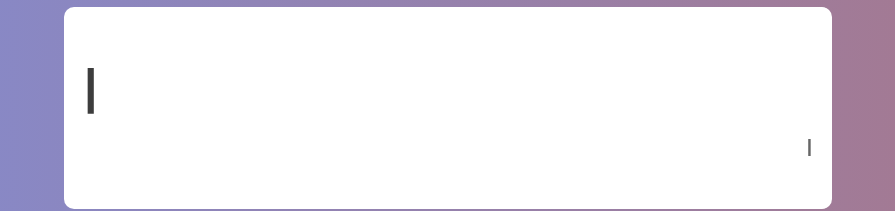
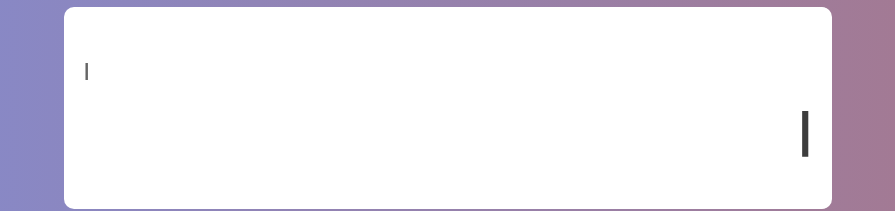
Before and after one commit to AthulSPrakash/Simple_calculator, a React (Create React App) app: page / in a window 1280 px wide. Shown: the top 211 px of the page, without its empty margins (192-1087 px from the left). Built offline with nearby package versions, Linux system fonts and the light colour scheme.

Commit message:
changed input and output positioning in display

```diff
--- a/src/App.css
+++ b/src/App.css
@@ -75,7 +75,7 @@ body {
   justify-content: space-evenly;
 }
 #input{
-  text-align: start;
+  text-align: end;
   overflow-x: auto;
 }
 #input::-webkit-scrollbar {
@@ -84,7 +84,7 @@ body {
 #output{
   font-size: 1.2rem;
   color: var(--text-r);
-  text-align: end;
+  text-align: start;
   overflow-x: auto;
 }
 #output::-webkit-scrollbar {
--- a/src/App.js
+++ b/src/App.js
@@ -68,8 +68,8 @@ const App = () => {
   return (
     <div className="pad">
       <div className="display">
+        <div id="output">{result ? result : '|'}</div>
         <div id="input">{calc || '|'}</div>
-        <div id="output">{result ? result : '|'}</div>
       </div>
       {/* <div className="misc">
         <button className="pad-item" onClick={() => updateCalc("^(2)")}>
```
